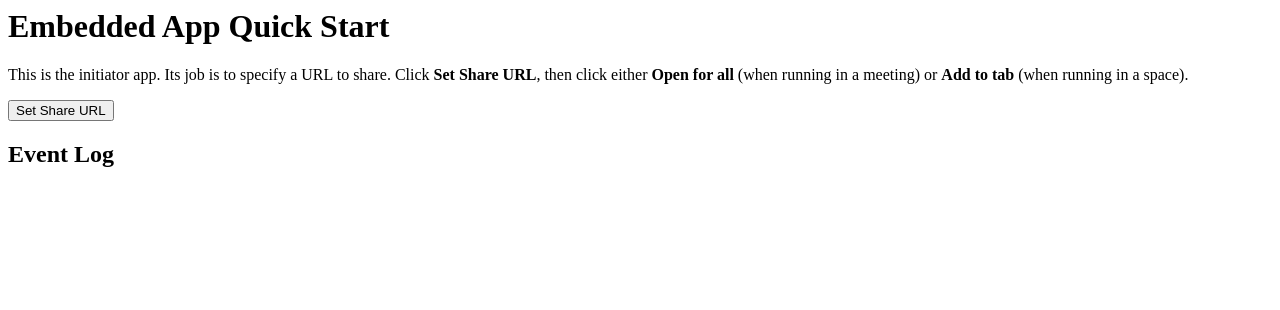
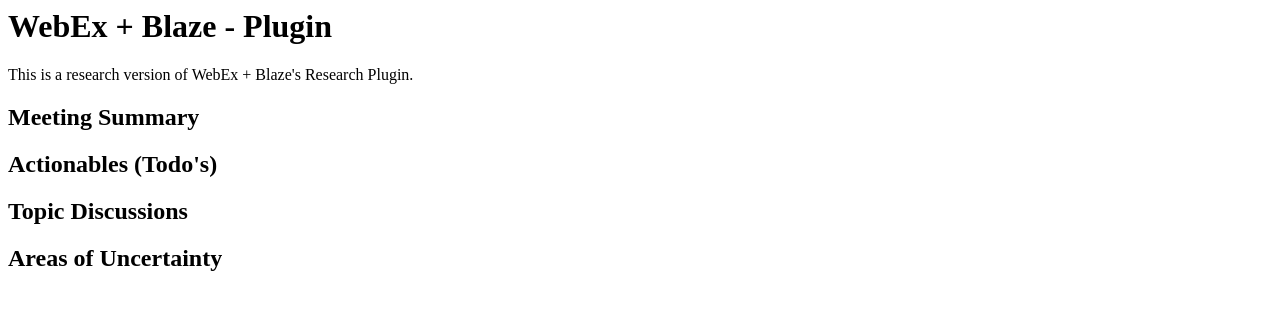
Before and after one commit to AdvitDeepak/webex-plugin-2, a plain HTML site: page index.html in a window 1280 px wide. Drawn offline with Linux system fonts and the light colour scheme; a script that the page names is missing.

Commit message:
Update index.html

```diff
--- a/index.html
+++ b/index.html
@@ -1,14 +1,27 @@
 <html>
 <head>
-    <title>Embedded Apps Quick Start</title>
+    <title>WebEx NLP Plugin</title>
     <script src="https://binaries.webex.com/static-content-pipeline/webex-embedded-app/v1/webex-embedded-app-sdk.js" defer></script>
     <script src="./index.js" defer></script>
 </head>
 <body>
-    <h1>Embedded App Quick Start</h1>
-    <p>This is the initiator app. Its job is to specify a URL to share. Click <b>Set Share URL</b>, then click either <b>Open for all</b> (when running in a meeting) or <b>Add to tab</b> (when running in a space).</p>
-    <button onclick="handleSetShare()">Set Share URL</button>
-    <h2>Event Log</h2>
-    <ul id="console" />
+    <h1>WebEx + Blaze - Plugin</h1>
+    <p>This is a research version of WebEx + Blaze's Research Plugin.</p>
+    <h2>Meeting Summary</h2>
+    <body>
+        <div id="summaryContainer"></div>
+    </body>
+    <h2>Actionables (Todo's)</h2>
+    <body>
+        <div id="actionablesContainer"></div>
+    </body>
+    <h2>Topic Discussions</h2>
+    <body>
+        <div id="timeContainer"></div>
+    </body>
+    <h2>Areas of Uncertainty</h2>
+    <body>
+        <div id="uncertaintyContainer"></div>
+    </body>
 </body>
 </html>
```
